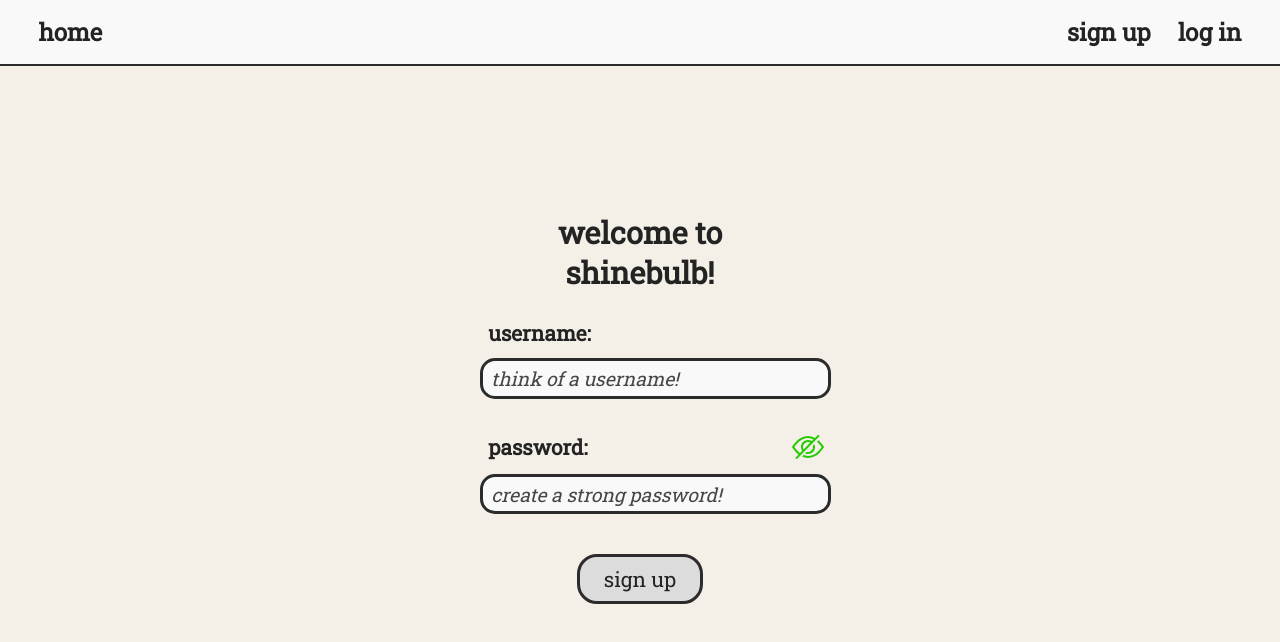
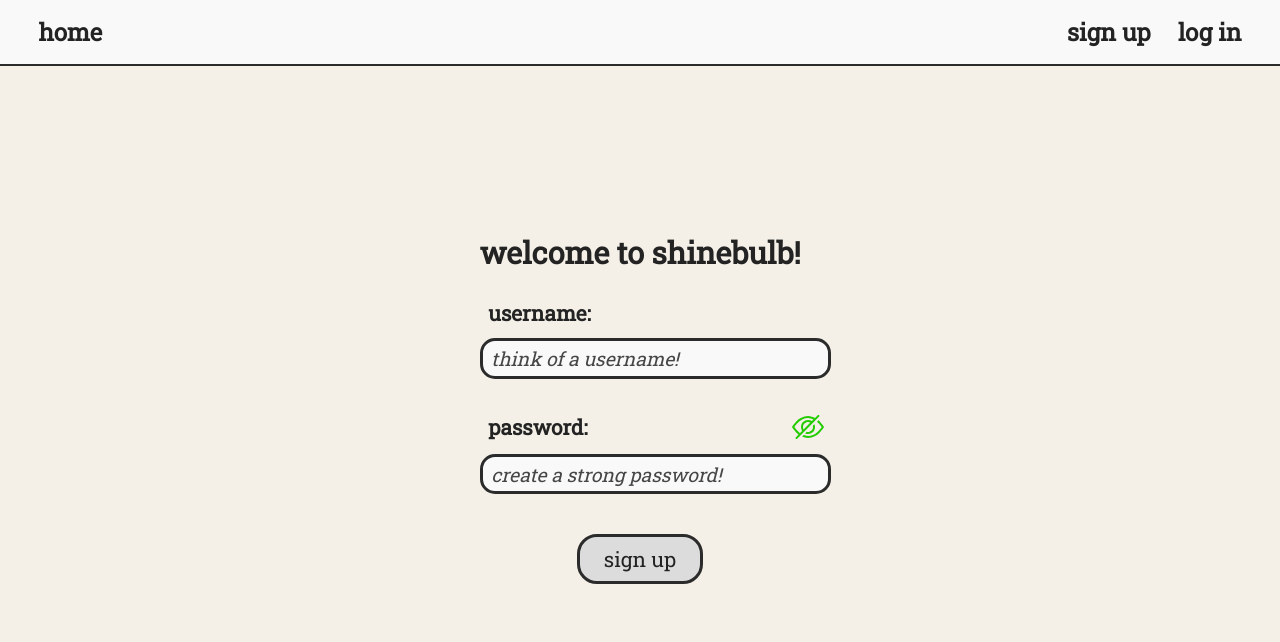
Before and after one commit to shinebulb/shinebulb-client, a React (Vite) app: page /signup in a window 1280 px wide. Shown: the top 642 px of the page. Built offline with nearby package versions, Linux system fonts and the light colour scheme; no server answers.

Commit message:
fixed a very small styling issue

```diff
--- a/src/SignUp.jsx
+++ b/src/SignUp.jsx
@@ -53,7 +53,7 @@ function SignUp({ settings }) {
         >
             {!authState.status ?
             <>
-                <h2>{text[settings.language].signup[0]}</h2>
+                <h2 style={{width: "80vw"}} >{text[settings.language].signup[0]}</h2>
                 <Formik
                     initialValues={initialValues}
                     onSubmit={createUser}
```
